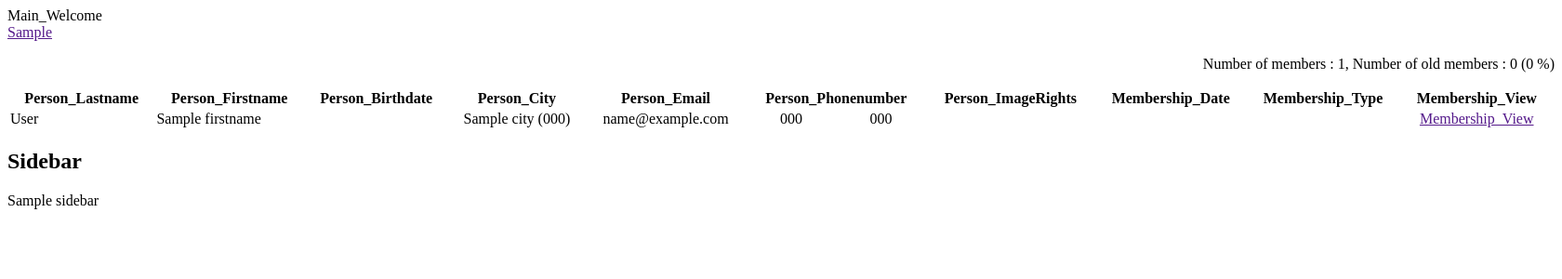
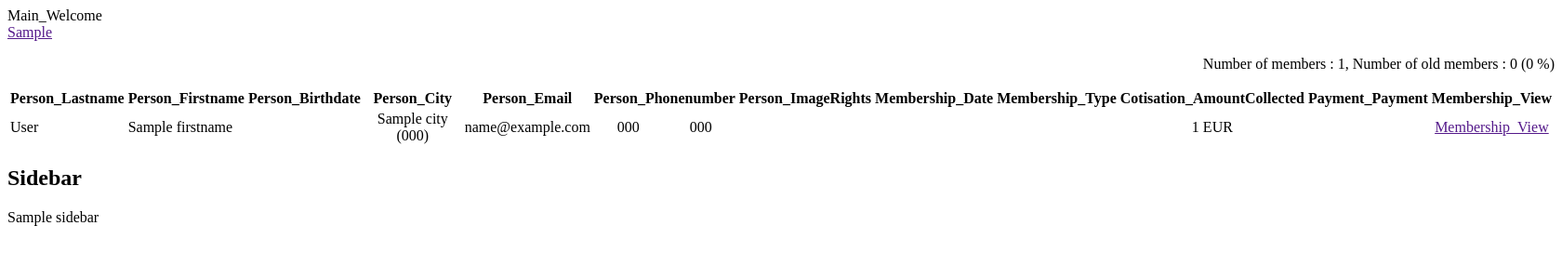
Before and after one commit to Salsassoc/salsassoc, a PHP site: template views/cotisation.person.list.html.php in a window 1680 px wide. Shown: the top 300 px of the page at 93% size. Run offline with PHP 8.4, Linux system fonts and the light colour scheme; the template is opened without the code that fills it: most values are stand-ins (such as "Sample title", 1, 10 or a date in 2020); data that the repository does not hold is empty; some libraries are stand-ins or nearby versions.

Commit message:
Display memebership amount and payment

```diff
--- a/views/membership.list.table.html.php
+++ b/views/membership.list.table.html.php
@@ -10,6 +10,8 @@
   <th><?php echo TS::Person_ImageRights; ?></th>
   <th><?php echo TS::Membership_Date; ?></th>
   <th><?php echo TS::Membership_Type; ?></th>
+  <th><?php echo TS::Cotisation_AmountCollected; ?></th>
+  <th><?php echo TS::Payment_Payment; ?></th>
   <th><?php echo TS::Membership_View; ?></th>
 </tr>
 </thead>
@@ -29,6 +31,8 @@
   <td align="center"><?php echo TSHelper::getYesNoUnknownText($membership['image_rights']); ?></td>
   <td align="center"><?php echo TSHelper::getShortDateTextFromDBDate($membership['membership_date']) ?></td>
   <td align="center"><?php echo TSHelper::getMembershipType($membership['membership_type']) ?></td>
+  <td align="center"><?php echo ($membership['total_amount'] ? $membership['total_amount'] : 0) ?> EUR</td>
+  <td align="center"><?php echo TSHelper::getPaymentMethod($membership['payment_method']); ?></td>
   <td align="center">
     <a href="<?php echo url_for('/memberships', $membership['id'], 'edit')?>"><?php echo TS::Membership_View; ?></a>
   </td>
```
Also changed, not shown: controllers/MembershipController.php (+5 -2 lines).
